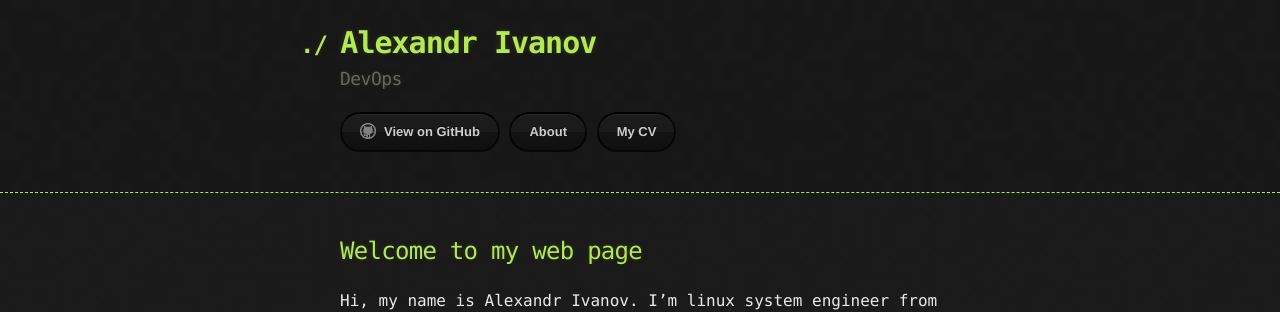
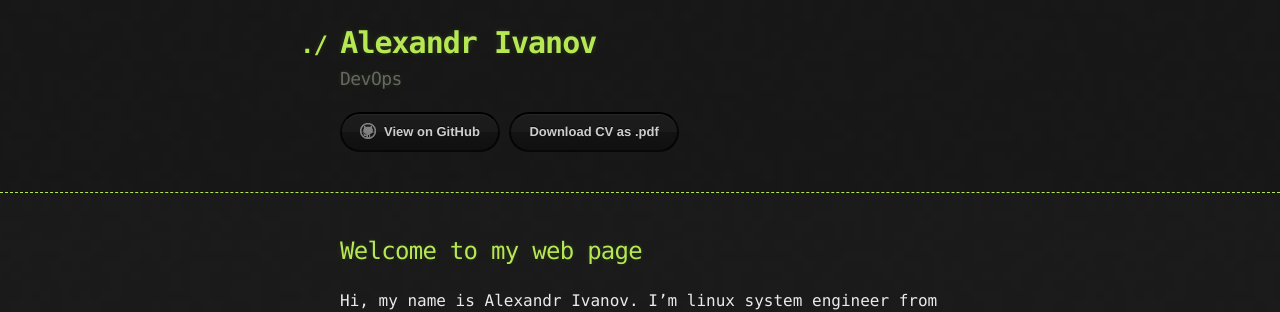
Before and after one commit to ivanovUA/ivanovua.github.io, a Jekyll site: the page built from index.md, in a window 1280 px wide. Shown: the top 312 px of the page. Built offline with Jekyll 4.4.1, drawn with Linux system fonts in a browser that asks for light colours; our own code applies the rules of GitHub Pages for plain Markdown files.

Commit message:
Removed unused buttons

```diff
--- a/_layouts/default.html
+++ b/_layouts/default.html
@@ -22,8 +22,7 @@
             <a href="{{ site.github.tar_url }}" class="btn">Download as .tar.gz</a>
           {% endif %}
           <a href="{{ site.github.repository_url }}" class="btn btn-github"><span class="icon"></span>View on GitHub</a>
-          <a href="{{ '/about' }}" class="btn btn"></span>About</a>
-          <a href="{{ '/cv' }}" class="btn btn"><span </span>My CV</a>
+          <a href="{{ /CV.pdf }}" class="btn">Download CV as .pdf</a>
         </section>
       </div>
     </header>
```
